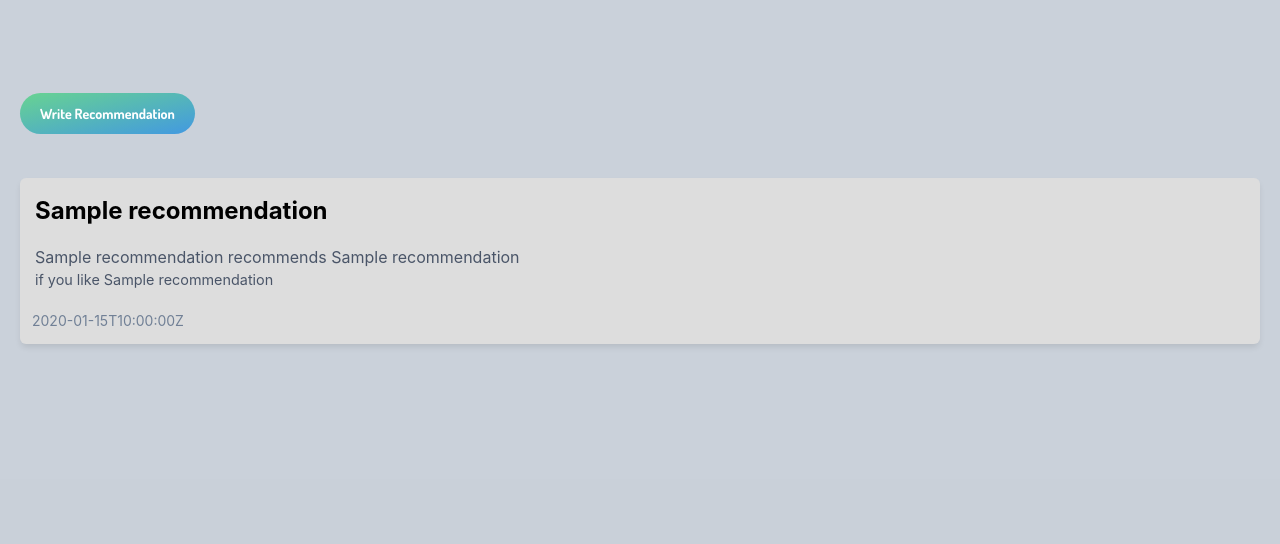
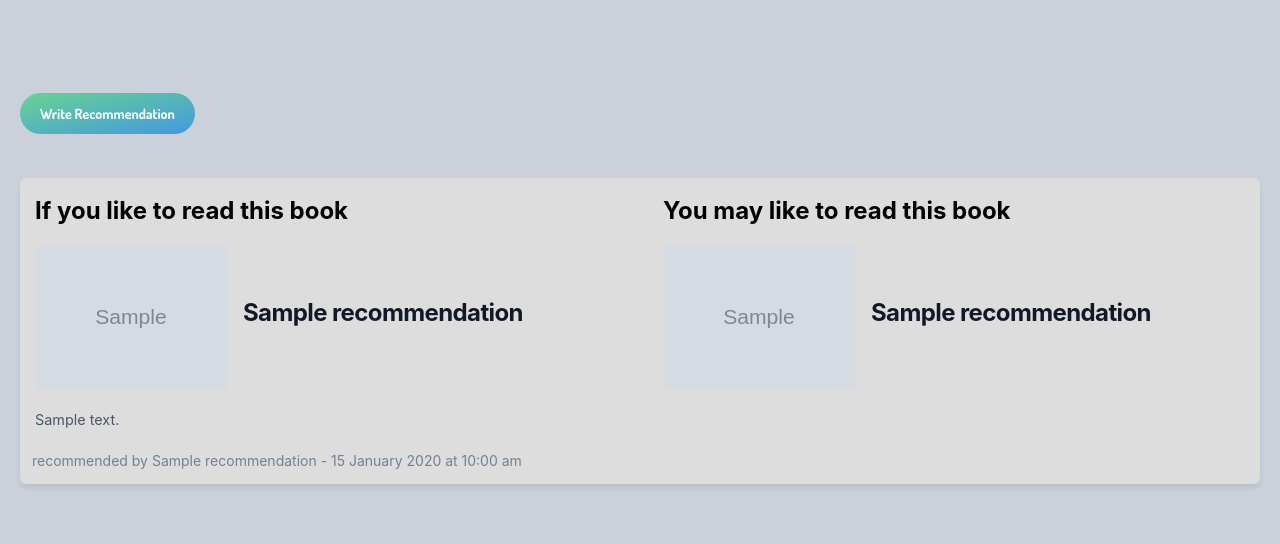
Before and after one commit to Litera-Bhinneka/Litera-Bhinneka-Web, a Django app: page /recommendation/show-recommendation/ in a window 1280 px wide. Shown: the part 321-865 px from the top of the page. Before the commit the page ends 667 px from the top, so only its background shows below. Run offline with Django 4.2, Linux system fonts and the light colour scheme; tables that the repository leaves empty hold one stand-in row (values such as "Sample post"); grey boxes marked "Sample" are stand-in pictures; data that the repository does not hold is empty; some libraries are stand-ins or nearby versions.

Commit message:
modified tampilan

```diff
--- a/recommendation/forms.py
+++ b/recommendation/forms.py
@@ -8,4 +8,6 @@ class RecommendationForm(ModelForm):
                 'another_book_title',
                 'recommender_name',
                 'recommendation_scale',
+                'book_image',
+                'another_book_image',
                 'description']
--- a/recommendation/models.py
+++ b/recommendation/models.py
@@ -4,6 +4,8 @@ from django.db import models
 class Recommendation(models.Model):
     book_title = models.CharField(max_length=255)
     another_book_title = models.CharField(max_length=255)
+    book_image = models.URLField()
+    another_book_image = models.URLField()
     recommender_name = models.CharField(max_length=150)
     recommendation_scale = models.IntegerField()
     description = models.TextField()
--- a/recommendation/templates/show_recommendation.html
+++ b/recommendation/templates/show_recommendation.html
@@ -48,6 +48,9 @@
     .card-desc {
         color: #4a5568;
         font-size: 0.900rem;
+        margin-top: 15px;
+        margin-left: 15px;
+        margin-bottom: 5px;
     }
 
     .card-date {
@@ -86,6 +89,24 @@
     .dark .custom-button:focus {
         box-shadow: 0 0 0 4px rgba(45, 148, 72, 0.2);
     }
+
+    #submit-button{
+        background-image: linear-gradient(to bottom right, #68D391, #4299E1);
+    }
+
+    #submit-button:hover {
+        background-image: linear-gradient(to bottom left, #8E24AA, #4299E1);
+        box-shadow: 0 0 0 4px rgba(75, 85, 99, 0.1);
+    }
+
+    #cancel-button{
+        background-image: linear-gradient(to bottom right, #d81111, #4299E1);
+    }
+
+    #cancel-button:hover {
+        background-image: linear-gradient(to bottom left, #d81111, #8E24AA);
+        box-shadow: 0 0 0 4px rgba(75, 85, 99, 0.1);
+    }
 </style>
 {% endblock meta%}
 {% block content %}
@@ -93,16 +114,16 @@
     <strong class="text-2xl md:text-5xl lg:text-7xl xl:text-10xl">User Recommendations</strong>
 </div>
 <div class="mb-4">
-    <button data-modal-target="authentication-modal" data-modal-toggle="authentication-modal" class="custom-button" type="button">
+    <button data-modal-target="add-recommendation-modal" data-modal-toggle="add-recommendation-modal" class="custom-button" type="button">
         Write Recommendation
     </button>
 </div>
 <!-- Main modal -->
-<div id="authentication-modal" tabindex="-1" aria-hidden="true" class="fixed top-0 left-0 right-0 z-50 hidden w-full p-4 overflow-x-hidden overflow-y-auto md:inset-0 h-[calc(100%-1rem)] max-h-full">
+<div id="add-recommendation-modal" tabindex="-1" aria-hidden="true" class="fixed top-0 left-0 right-0 z-50 hidden w-full p-4 overflow-x-hidden overflow-y-auto md:inset-0 h-[calc(100%-1rem)] max-h-full">
     <div class="relative w-full max-w-md max-h-full">
         <!-- Modal content -->
         <div class="relative bg-white rounded-lg shadow dark:bg-gray-700">
-            <button type="button" class="absolute top-3 right-2.5 text-gray-400 bg-transparent hover:bg-gray-200 hover:text-gray-900 rounded-lg text-sm w-8 h-8 ml-auto inline-flex justify-center items-center dark:hover:bg-gray-600 dark:hover:text-white" data-modal-hide="authentication-modal">
+            <button type="button" class="absolute top-3 right-2.5 text-gray-400 bg-transparent hover:bg-gray-200 hover:text-gray-900 rounded-lg text-sm w-8 h-8 ml-auto inline-flex justify-center items-center dark:hover:bg-gray-600 dark:hover:text-white" data-modal-hide="add-recommendation-modal">
                 <svg class="w-3 h-3" aria-hidden="true" xmlns="http://www.w3.org/2000/svg" fill="none" viewBox="0 0 14 14">
                     <path stroke="currentColor" stroke-linecap="round" stroke-linejoin="round" stroke-width="2" d="m1 1 6 6m0 0 6 6M7 7l6-6M7 7l-6 6"/>
                 </svg>
@@ -110,7 +131,8 @@
             </button>
             <div class="px-6 py-6 lg:px-8">
                 <h3 class="mb-4 text-xl font-medium text-gray-900 dark:text-white">Write your recommendation!</h3>
-                <form id="form" class="space-y-6" action="#">
+                <form id="form" class="space-y-6" onsubmit="return false;">
+                    {% csrf_token %}
                     <div>
                         <label for="owned_book" class="block mb-2 text-sm font-medium text-gray-900 dark:text-white">Choose your book that you would like to make a recommendation for</label>
                         <select id="owned_book" class="owned_book bg-gray-50 border border-gray-300 text-gray-900 text-sm rounded-lg focus:ring-blue-500 focus:border-blue-500 block w-full p-2.5 dark:bg-gray-700 dark:border-gray-600 dark:placeholder-gray-400 dark:text-white dark:focus:ring-blue-500 dark:focus:border-blue-500">
@@ -129,10 +151,10 @@
                     </div>
                     <div></div>
                         <label for="description" class="block mb-2 text-sm font-medium text-gray-900 dark:text-white">Description</label>
-                        <textarea name="description_text" id="description" rows="6" class="resize-none bg-gray-50 border border-gray-300 text-gray-900 text-sm rounded-lg focus:ring-green-800 focus:border-green-800 block w-full p-2.5 dark:bg-gray-600 dark:border-gray-500 dark:placeholder-gray-400 dark:text-white" placeholder="Why do you recommend the book" required></textarea>
+                        <textarea name="description_text" id="description" rows="6" class="resize-none bg-gray-50 border border-gray-300 text-gray-900 text-sm rounded-lg focus:ring-green-800 focus:border-green-800 block w-full p-2.5 dark:bg-gray-600 dark:border-gray-500 dark:placeholder-gray-400 dark:text-white" placeholder="Why do you recommend the book"></textarea>
                     <div class="flex justify-between">
-                        <button type="submit" id="submit-button" class="w-full text-white bg-blue-700 hover:bg-blue-800 focus:ring-4 focus:outline-none focus:ring-blue-300 font-medium rounded-lg text-sm px-5 py-2.5 text-center dark:bg-blue-600 dark:hover:bg-blue-700 dark:focus:ring-blue-800" style="font-family: 'Dosis', sans-serif; font-weight: bold; margin-right: 8px;">Submit</button>
-                        <button type="button" data-modal-hide="authentication-modal" class="w-full text-white bg-red-700 hover:bg-red-800 focus:ring-4 focus:outline-none focus:ring-blue-300 font-medium rounded-lg text-sm px-5 py-2.5 text-center dark:bg-blue-600 dark:hover:bg-blue-700 dark:focus:ring-blue-800" style="font-family: 'Dosis', sans-serif; font-weight: bold;">Cancel</button>
+                        <button type="submit" id="submit-button" data-modal-hide="add-recommendation-modal" class="w-full text-white bg-blue-700 hover:bg-blue-800 focus:ring-4 focus:outline-none focus:ring-blue-300 font-medium rounded-lg text-sm px-5 py-2.5 text-center dark:bg-blue-600 dark:hover:bg-blue-700 dark:focus:ring-blue-800" style="font-family: 'Dosis', sans-serif; font-weight: bold; margin-right: 8px;">Submit</button>
+                        <button type="button" id="cancel-button" data-modal-hide="add-recommendation-modal" class="w-full text-white bg-red-700 hover:bg-red-800 focus:ring-4 focus:outline-none focus:ring-blue-300 font-medium rounded-lg text-sm px-5 py-2.5 text-center dark:bg-blue-600 dark:hover:bg-blue-700 dark:focus:ring-blue-800" style="font-family: 'Dosis', sans-serif; font-weight: bold;">Cancel</button>
                     </div>
                 </form>
             </div>
@@ -168,49 +190,63 @@
         return bookImages
     }
     async function refreshRecommendations() {
-        // document.getElementById("card-container").innerHTML = ""
+        document.getElementById("card-container").innerHTML = ""
         const recommendations = await getRecommendations()
         if (recommendations.length === 0){
-            const emptyCard = document.createElement("div");
-            emptyCard.classList.add("w-full", "p-4");
-            const emptyCardContent = document.createElement("div");
-            emptyCardContent.classList.add("card", "text-center");
-            const emptyCardText = document.createElement("div");
-            emptyCardText.classList.add("card-text", "flex", "items-center", "justify-center", "mb-1");
-            emptyCardText.innerHTML = "There are no recommendations yet, Start recommending now!";
-            emptyCardContent.appendChild(emptyCardText);
-            emptyCard.appendChild(emptyCardContent);
-            document.getElementById("card-container").appendChild(emptyCard);
+            let htmlString = ''
+            htmlString += `
+            <div class="w-full p-4 mb-4">
+                <div class="card text-center">
+                    <div class="card-text flex items-center justify-center mb-1">
+                        There are no recommendations yet, Start recommending now!
+                    </div>
+                </div>
+            </div>`
+            document.getElementById("card-container").innerHTML = htmlString;
         }else{
+            let htmlString = ''
             recommendations.forEach((rec) => {
-                const card = document.createElement("div")
-                card.classList.add("w-full", "p-4")
-                const cardContainer = document.createElement("div")
-                cardContainer.classList.add("card")
-                const cardContent = document.createElement("div")
-                cardContent.classList.add("card-content")
-                const cardTitle = document.createElement("div")
-                cardTitle.classList.add("card-title")
-                cardTitle.innerHTML = `${rec.fields.recommender_name}`
-                const cardText = document.createElement("div")
-                cardText.classList.add("card-text")
-                cardText.innerHTML = `${rec.fields.recommender_name} recommends ${rec.fields.another_book_title}`
-                const cardDesc = document.createElement("div")
-                cardDesc.classList.add("card-desc")
-                cardDesc.innerHTML = `if you like ${rec.fields.book_title}`
-                const cardFooter = document.createElement("div")
-                cardFooter.classList.add("card-footer")
-                const cardDate = document.createElement("span")
-                cardDate.classList.add("card-date")
-                cardDate.innerHTML = rec.fields.recommendation_date
-                cardFooter.appendChild(cardDate)
-                cardContent.appendChild(cardTitle)
-                cardContent.appendChild(cardText)
-                cardContent.appendChild(cardDesc)
-                cardContainer.appendChild(cardContent)
-                cardContainer.appendChild(cardFooter)
-                card.appendChild(cardContainer)
-                document.getElementById("card-container").appendChild(card)
+                let datetime = rec.fields.recommendation_date;
+                let formattedDate = (new Date(datetime)).toLocaleDateString('en-GB', {
+                    day: 'numeric',
+                    month: 'long',
+                    year: 'numeric',
+                    hour: 'numeric',
+                    minute: 'numeric',
+                    hour12: true,
+                });
+                htmlString += `
+                <div class="w-full p-4 mb-4">
+                    <div class="card">
+                        <div class="grid grid-cols-2 gap-4">
+                            <div class="card-content">
+                                <div class="card-title">If you like to read this book </div>
+                                <a href="#" class="flex flex-col items-center rounded-lg md:flex-row md:max-w-xl dark:border-gray-700 dark:bg-gray-800 dark:hover:bg-gray-700">
+                                    <img class="object-cover w-full rounded-t-lg h-96 md:h-auto md:w-48 md:rounded-none md:rounded-l-lg" src="${rec.fields.book_image}" id="book-image2" alt="book image">
+                                    <div class="flex flex-col justify-between p-4 leading-normal">
+                                        <h5 class="mb-2 text-2xl font-bold tracking-tight text-gray-900 dark:text-white">${rec.fields.book_title}</h5>
+                                    </div>
+                                </a>
+                            </div>
+                            <div class="card-content">
+                                <div class="card-title">You may like to read this book </div>
+                                <a href="#" class="flex flex-col items-center rounded-lg md:flex-row md:max-w-xl dark:border-gray-700 dark:bg-gray-800 dark:hover:bg-gray-700">
+                                    <img class="object-cover w-full rounded-t-lg h-96 md:h-auto md:w-48 md:rounded-none md:rounded-l-lg" src="${rec.fields.another_book_image}" id="book-image2" alt="book image">
+                                    <div class="flex flex-col justify-between p-4 leading-normal">
+                                        <h5 class="mb-2 text-2xl font-bold tracking-tight text-gray-900 dark:text-white">${rec.fields.another_book_title}</h5>
+                                    </div>
+                                </a>
+                            </div>
+                        </div>
+                            <div class="card-desc">
+                                ${rec.fields.description}
+                            </div>
+                            <div class="card-footer">
+                                <span class="card-date">recommended by ${rec.fields.recommender_name} - ${formattedDate}</span>
+                            </div>
+                    </div>
+                </div>`;
+                document.getElementById("card-container").innerHTML = htmlString;
             })
         }
     }
@@ -324,9 +360,7 @@
             idBook = bookIds[selectedBookIdGlobal];
             idBook2 = bookIds[selectedBookIdGlobal2];
         }
-        console.log(idBook);
-        console.log(idBook2);
-        let url = `{% url 'recommendation:add_recommendation_ajax' bookId1=0 bookId2=0 %}`;  // Default values
+        let url = `{% url 'recommendation:add_recommendation_ajax' bookId1=0 bookId2=0 %}`;
         url = url.replace("0", idBook).replace("0", idBook2);
         console.log(url);
         fetch(url, {
--- a/recommendation/views.py
+++ b/recommendation/views.py
@@ -18,6 +18,7 @@ def show_recommendation(request):
     }
     return render(request, 'show_recommendation.html', context)
 
+@csrf_exempt
 def add_recommendation(request):
     form = RecommendationForm(request.POST or None)
 
@@ -37,13 +38,12 @@ def add_recommendation_ajax(request, bookId1, bookId2):
         description = request.POST.get("description_text")
         book_title1 = get_object_or_404(Book, pk=bookId1).title
         book_title2 = get_object_or_404(Book, pk=bookId2).title
-        print(bookId1)
-        print(bookId2)
-        new_product = Recommendation(book_title=book_title1, another_book_title=book_title2, description=description, recommendation_scale=0, recommender_name=recommender_name)
+        book_image1 = get_object_or_404(Book, pk=bookId1).image_link
+        book_image2 = get_object_or_404(Book, pk=bookId2).image_link
+        new_product = Recommendation(book_title=book_title1, another_book_title=book_title2, book_image=book_image1, another_book_image=book_image2, description=description, recommendation_scale=0, recommender_name=recommender_name)
         new_product.save()
 
         return HttpResponse(b"CREATED", status=201)
-
     return HttpResponseNotFound()
 
 def get_user_inventory_json(request):
```
Also changed, not shown: recommendation/migrations/0005_recommendation_book_image.py (added), recommendation/migrations/0006_recommendation_another_book_image.py (added).
